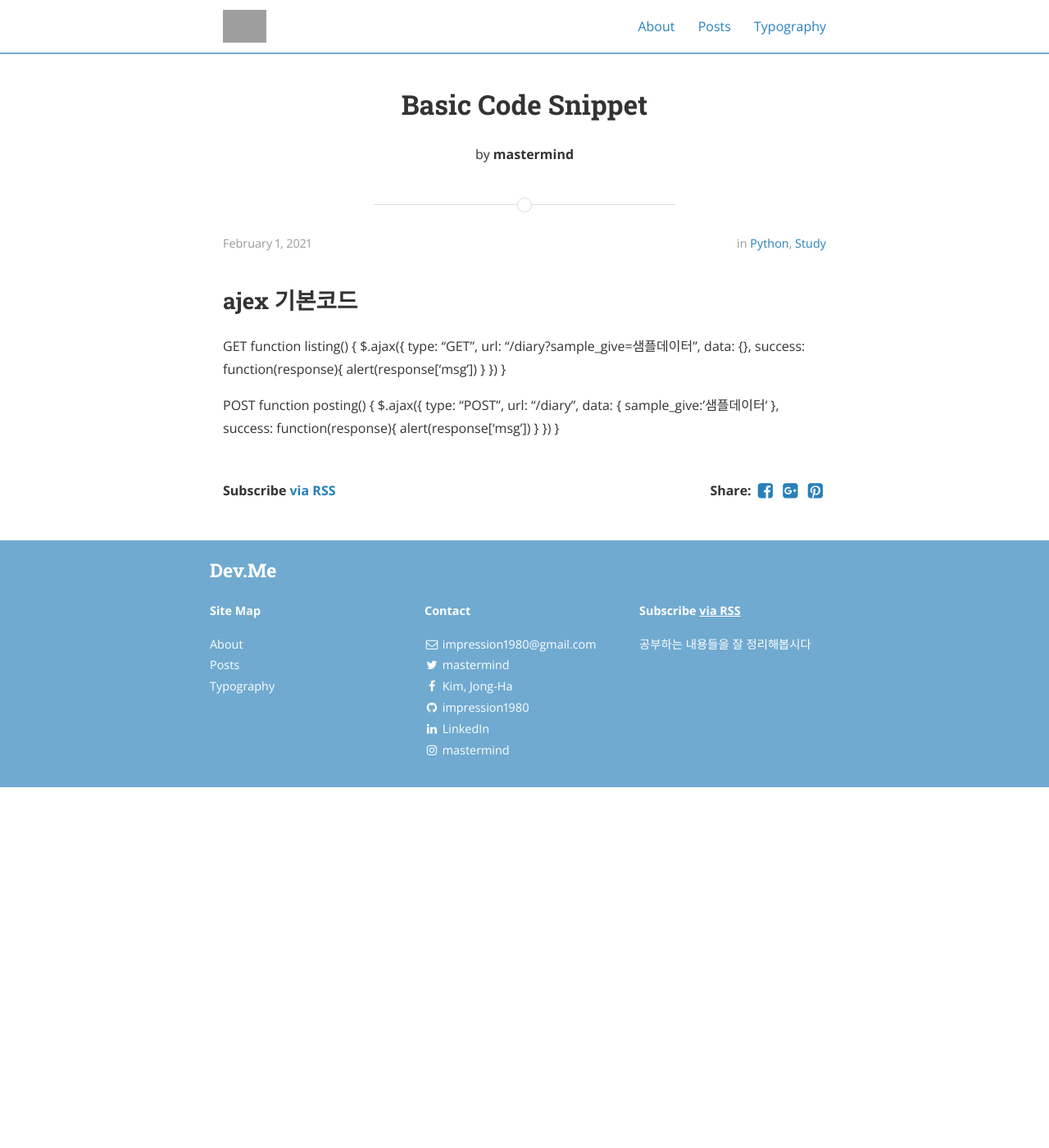
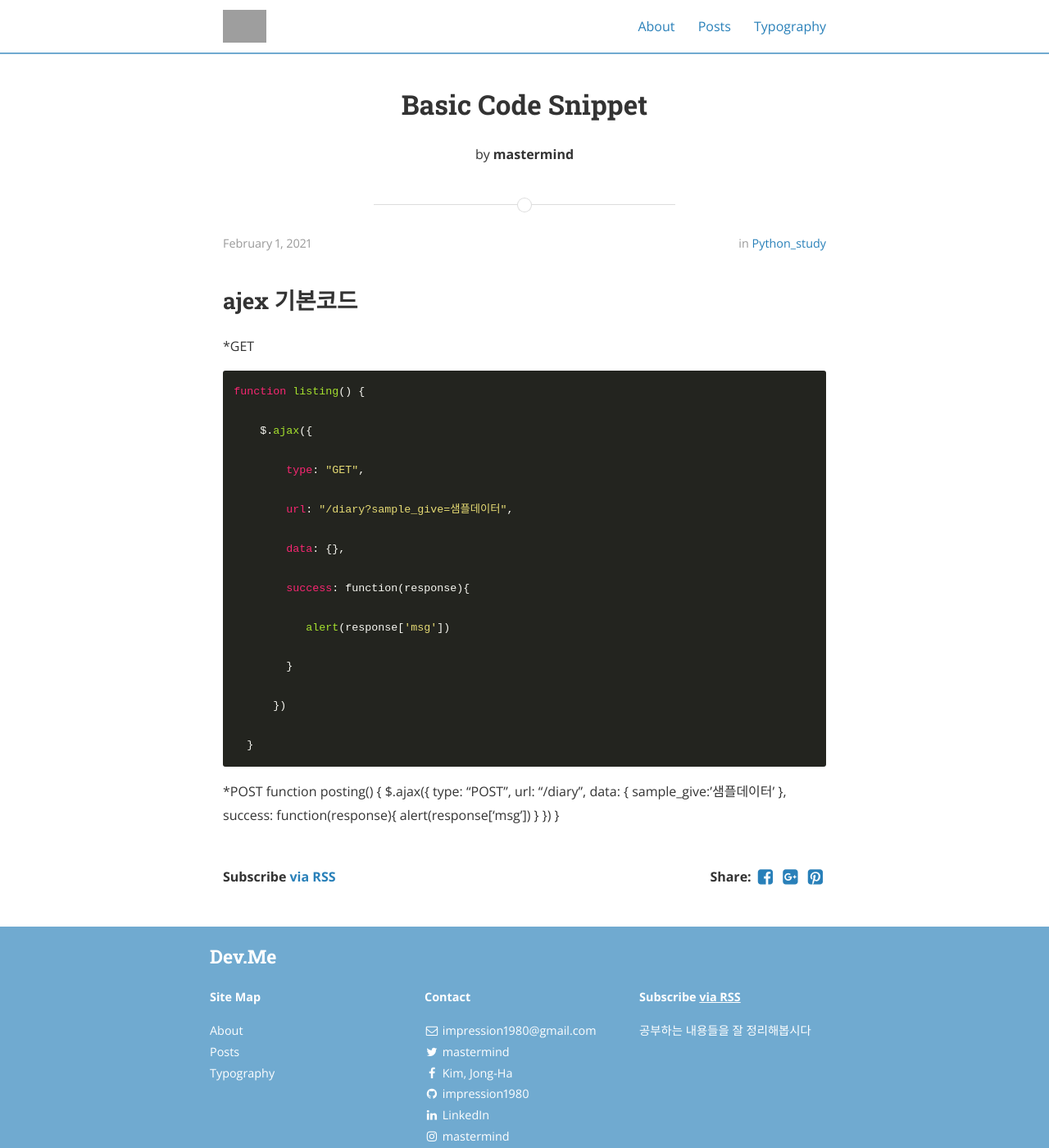
Before and after one commit to impression1980/impression1980.github.io, a Jekyll site: the page built from _posts/2021-02-01-basic-code.md, in a window 1280 px wide and 1400 px high. Shown: the whole window at 82% size. Built offline with Jekyll 4.4.1, drawn with Linux system fonts in a browser that asks for light colours; nearby versions of some CDN libraries; grey boxes are pictures that could not be loaded.

```diff
--- a/_posts/2021-02-01-basic-code.md
+++ b/_posts/2021-02-01-basic-code.md
@@ -3,24 +3,34 @@ layout: post
 title:  "Basic Code Snippet"
 date:   2021-02-01
 author: mastermind
-categories: Python Study
+categories: Python_Study
 ---
 
 ## ajex 기본코드
 
-GET
+*GET
+
     function listing() {
+
         $.ajax({
+
             type: "GET",
+
             url: "/diary?sample_give=샘플데이터",
+
             data: {},
+
             success: function(response){
+
                alert(response['msg'])
+
             }
+
           })
+
       }
 
-POST
+*POST
     function posting() {
         $.ajax({
             type: "POST",
```
